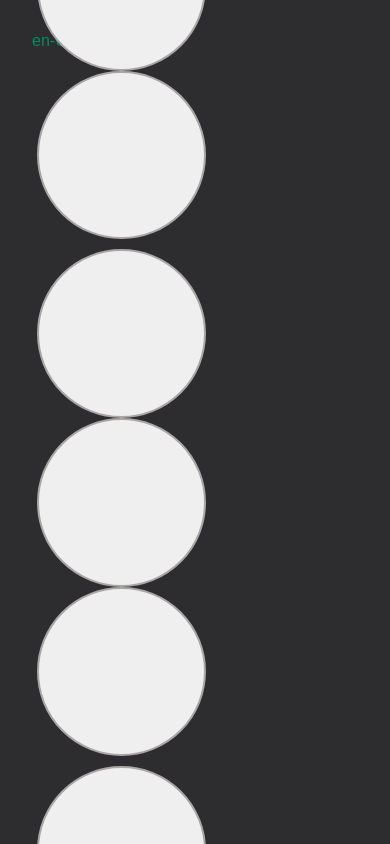
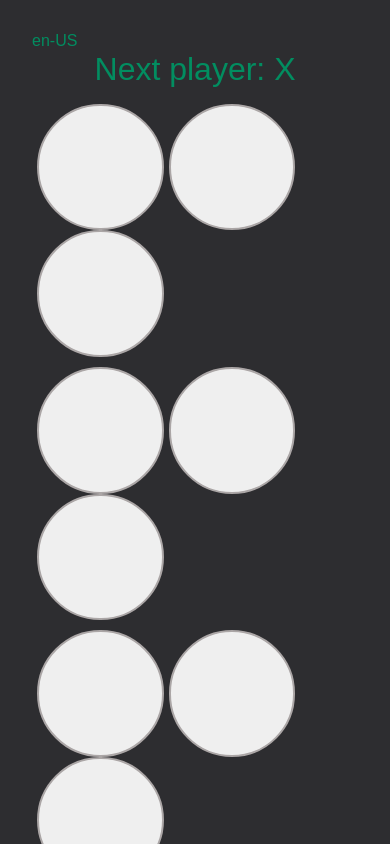
Before and after one commit to kath0809/tic-tac-toe, a React (Vite) app: page / in a window 390 px wide. Shown: the top 844 px of the page. Built offline with nearby package versions, Linux system fonts and the light colour scheme.

Commit message:
Changed styling

```diff
--- a/src/css/ticTacStyle.css
+++ b/src/css/ticTacStyle.css
@@ -57,3 +57,16 @@ body {
 .userLanguage {
   color: #028d60;
 }
+
+
+@media (max-width: 600px) {
+  .square {
+    font-size: 30px;
+    height: 15vh;
+    width: 15vh;
+  }
+
+  .status {
+    font-size: 2rem;
+  }
+}
```
Also changed, not shown: src/Game/tictac.tsx (+6 -3 lines).
